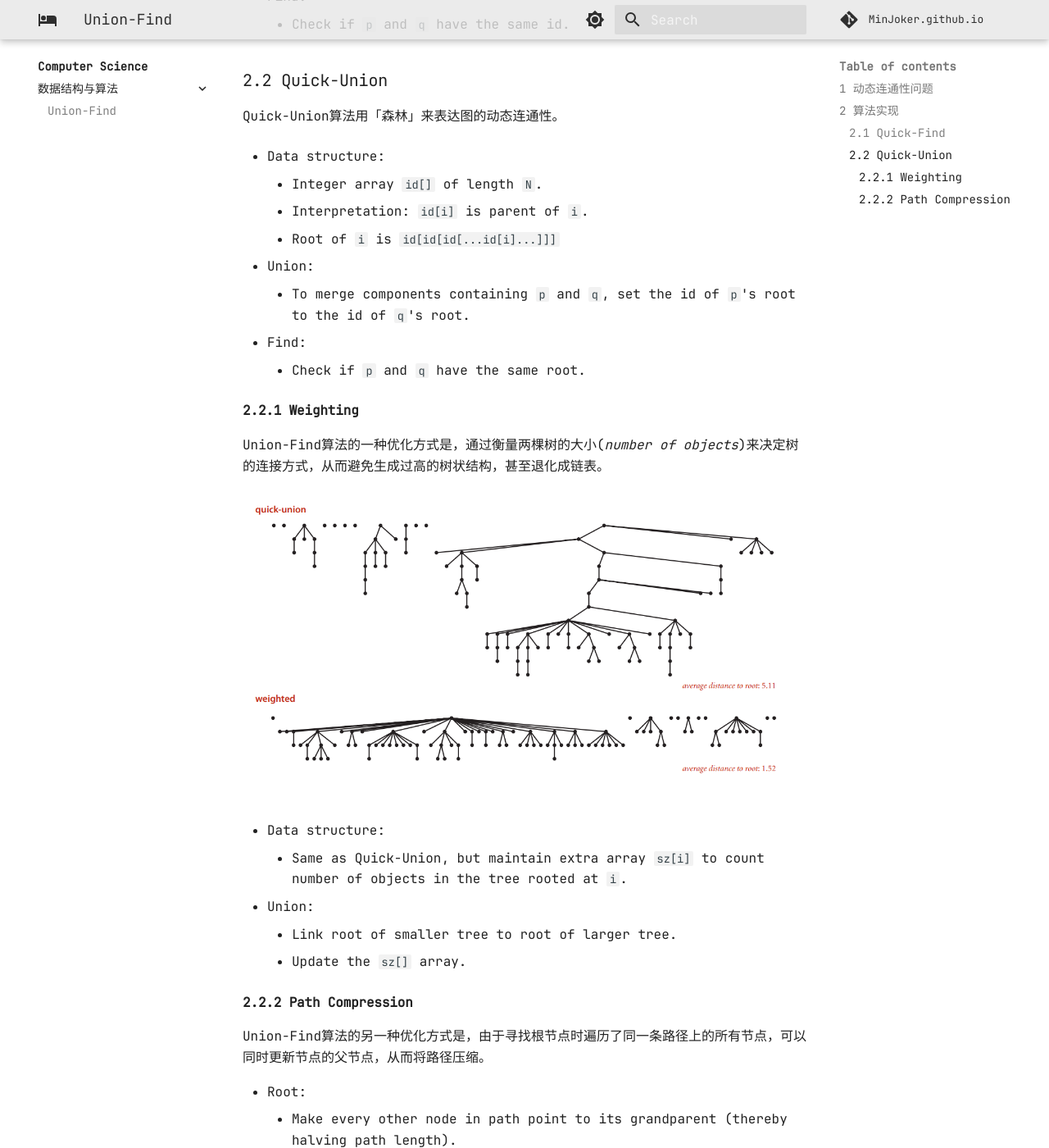
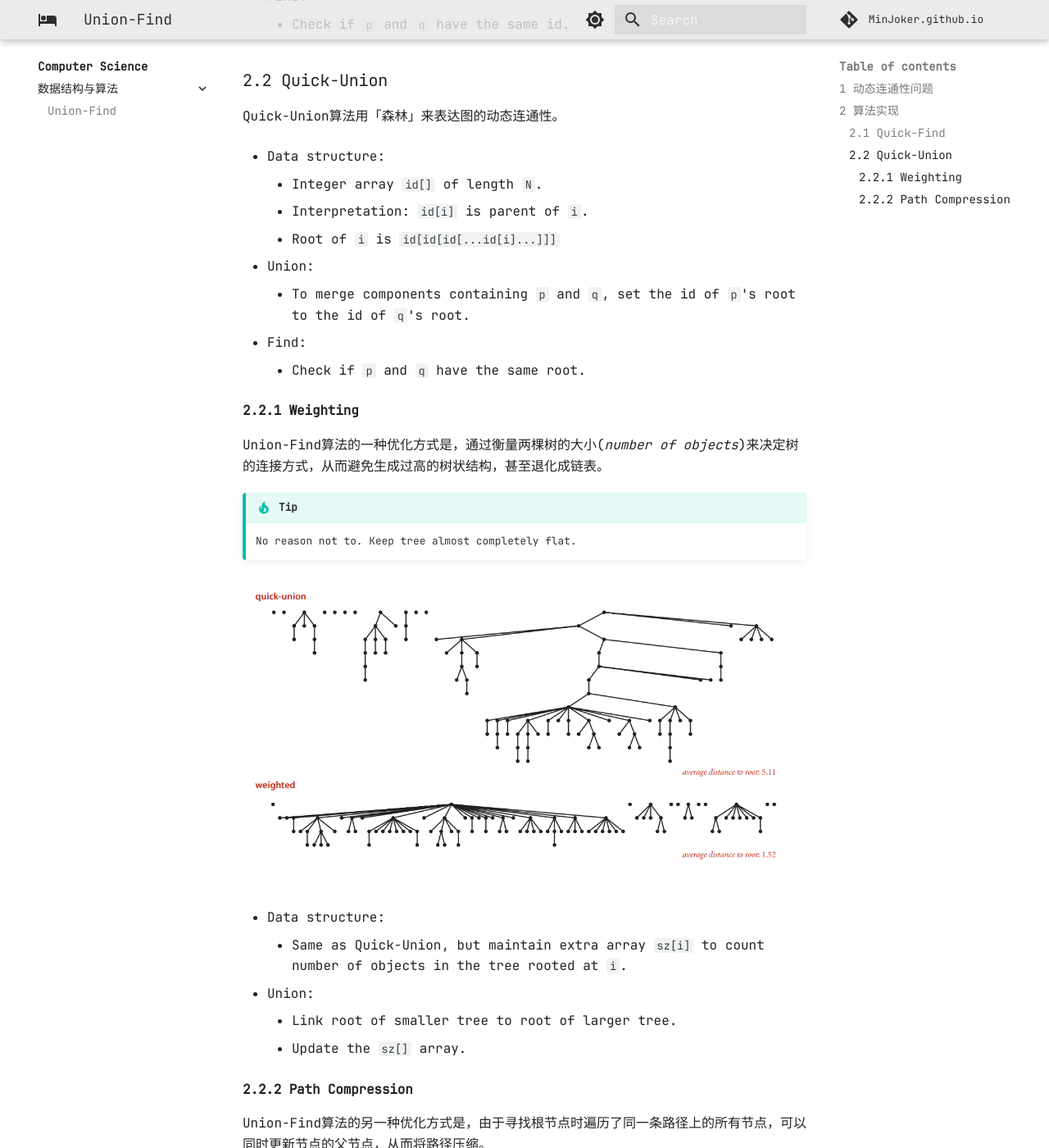
Before and after one commit to MinJoker/MinJoker.github.io, an MkDocs documentation site: the page built from docs/cs/algorithms/lec1.md, in a window 1280 px wide and 1400 px high, scrolled down 885 px. Shown: the whole window at 82% size. Built offline with MkDocs 1.6.1 and Material for MkDocs 9.7.7, drawn with Linux system fonts in a browser that asks for light colours; some web fonts are replaced; comment, search, counter and statistics services are not loaded; some of the changed text lies outside the part shown.

Commit message:
update: algorithms

```diff
--- a/docs/cs/algorithms/lec1.md
+++ b/docs/cs/algorithms/lec1.md
@@ -47,6 +47,9 @@ Quick-Union算法用「森林」来表达图的动态连通性。
 
 Union-Find算法的一种优化方式是，通过衡量两棵树的大小(*number of objects*)来决定树的连接方式，从而避免生成过高的树状结构，甚至退化成链表。
 
+!!! tip
+    No reason not to. Keep tree almost completely flat.
+
 ![Weighting对树的优化效果](/assets/images/cs/algorithms/1.png "Weighting对树的优化效果")
 
 - Data structure:
--- a/docs/stylesheets/extra.css
+++ b/docs/stylesheets/extra.css
@@ -41,6 +41,10 @@
 
     /* typeset `a` color shades, i.e. hyperlinks, toc */
     --md-typeset-a-color:                hsla(0, 0%, 0%, 0.5);
+
+    /* admonition color shades */
+    --md-admonition-fg-color:              var(--md-default-fg-color);
+    --md-admonition-bg-color:              var(--md-default-bg-color);
 }
 
 /* light mode: search color shades */
@@ -49,3 +53,16 @@
 }
 
 /* end Color */
+
+
+
+/* Admonitions */
+
+/* classic admonitions */
+.md-typeset .admonition,
+.md-typeset details {
+  border-width: 0;
+  border-left-width: 4px;
+}
+
+/* end Admonitions */
```
Also changed, not shown: other parts of docs/cs/algorithms/lec1.md (+0 -4 lines).
